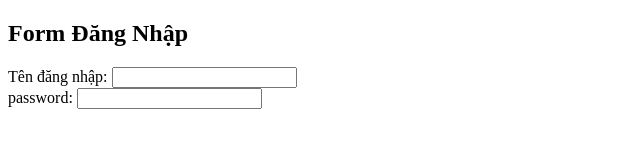
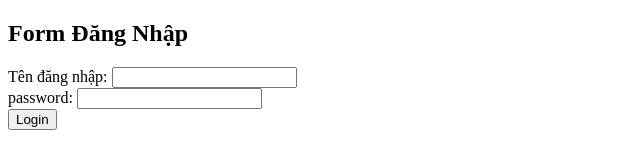
Before and after one commit to chungdat02/nhom-6, a plain HTML site: page index.html in a window 1280 px wide. Shown: the whole page, without its empty margins (0-640 px from the left). Drawn offline with Linux system fonts and the light colour scheme.

Commit message:
abc
Signed-off-by: CaoTriTinh <tranhai2266@gmail.com>

```diff
--- a/index.html
+++ b/index.html
@@ -16,6 +16,9 @@
             <label for="txtpassword">password:</label>
             <input type="password" id="txtpassword" name="txtpassword" required>
         </div>
+        <div>
+            <button type="submit">Login</button>
+        </div>
     </form>
 </body>
 </html>
```
